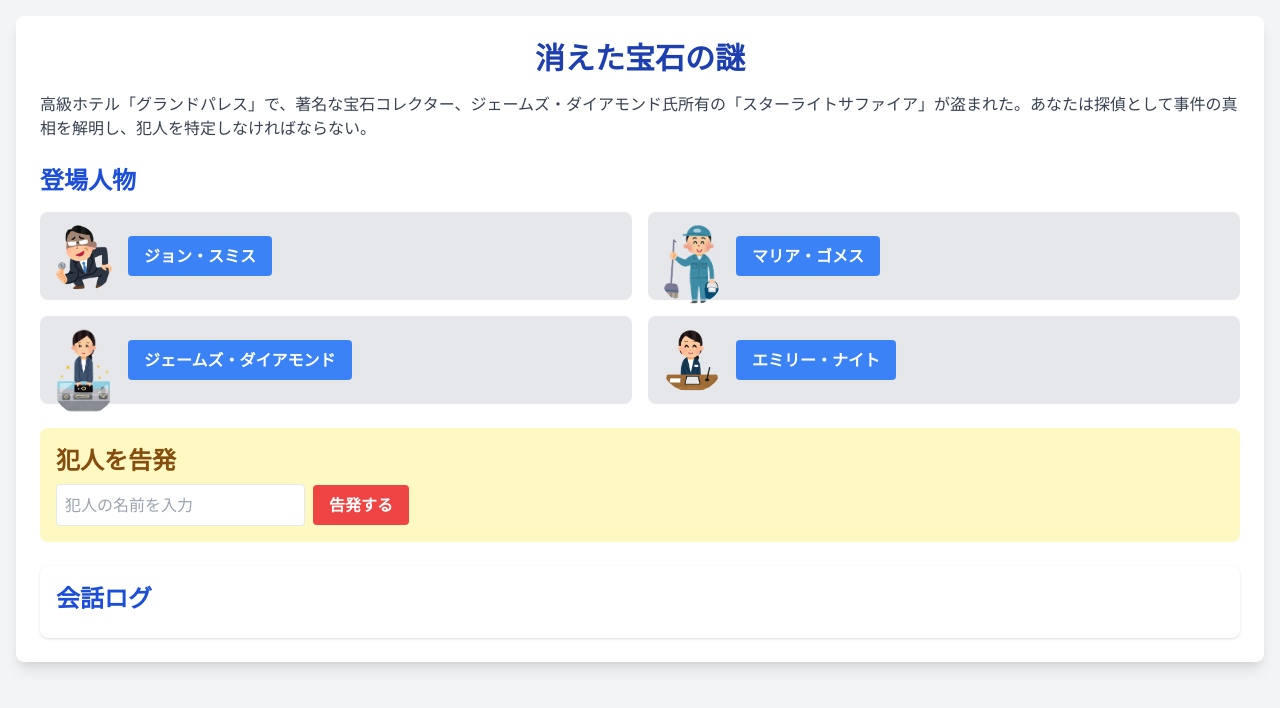
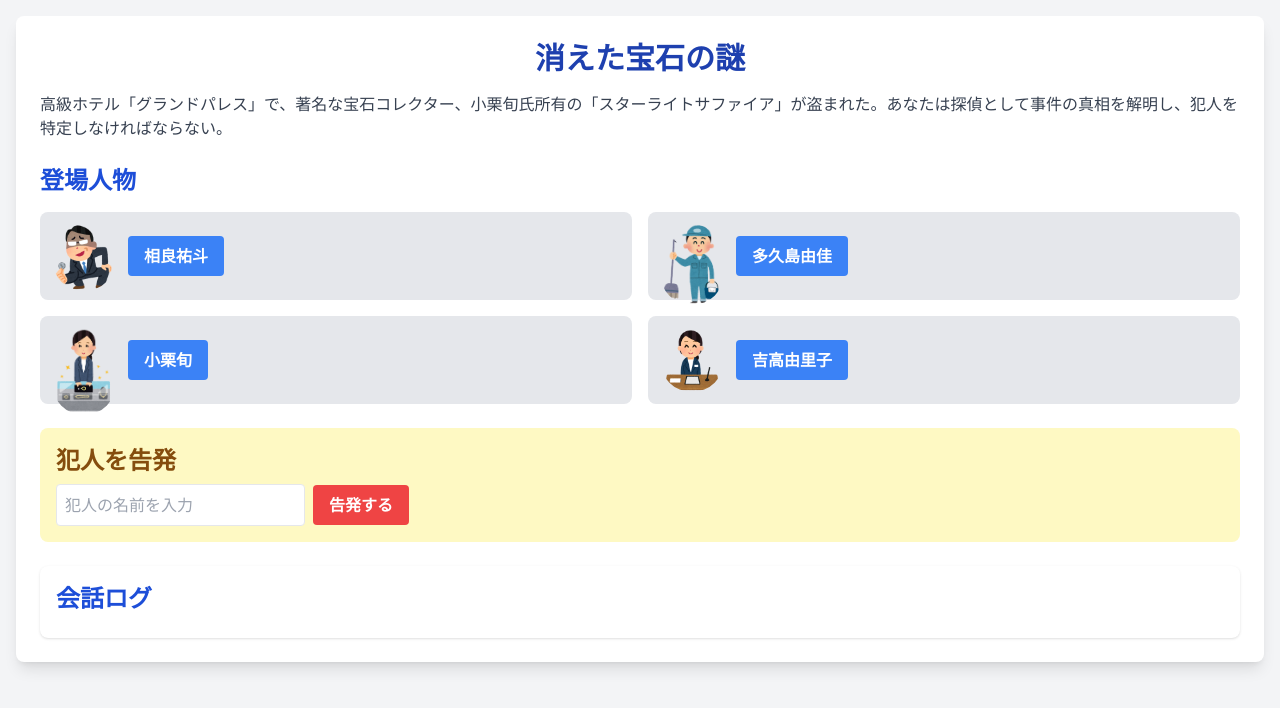
Before and after one commit to bayuTiger/mystery-game, a Next.js app: page /game in a window 1280 px wide. Shown: the top 708 px of the page. Built offline with nearby package versions, Linux system fonts and the light colour scheme.

Commit message:
キャラクター名の変更

```diff
--- a/data/scenario.ts
+++ b/data/scenario.ts
@@ -3,11 +3,11 @@ import { Scenario } from "../types";
 export const scenario: Scenario = {
   title: "消えた宝石の謎",
   description:
-    "高級ホテル「グランドパレス」で、著名な宝石コレクター、ジェームズ・ダイアモンド氏所有の「スターライトサファイア」が盗まれた。あなたは探偵として事件の真相を解明し、犯人を特定しなければならない。",
+    "高級ホテル「グランドパレス」で、著名な宝石コレクター、小栗旬氏所有の「スターライトサファイア」が盗まれた。あなたは探偵として事件の真相を解明し、犯人を特定しなければならない。",
   npcs: [
     {
       id: 1,
-      name: "ジョン・スミス",
+      name: "相良祐斗",
       image: "hotel-manager.png",
       dialogues: [
         {
@@ -23,10 +23,10 @@ export const scenario: Scenario = {
         {
           text: "スタッフの行動を確認したか聞く",
           response:
-            "もちろんだとも！私は完璧主義者でね、全スタッフのアリバイを確認済みさ。ただ、新入りの清掃員マリアのことはよく知らない。彼女、妙に熱心に働くんだよ。怪しいと言えば怪しいかもね。",
+            "もちろんだとも！私は完璧主義者でね、全スタッフのアリバイを確認済みさ。ただ、新入りの清掃員多久島のことはよく知らない。彼女、妙に熱心に働くんだよ。怪しいと言えば怪しいかもね。",
         },
         {
-          text: "ジョンの個人的な趣味について聞く",
+          text: "相良の個人的な趣味について聞く",
           response:
             "おや、仕事以外のことに興味があるのかい？実はね、私、鉱物収集が趣味なんだ。特に青色の石には目がない。スターライトサファイア？ああ、素晴らしい石だったよ...って、これ関係ないか。はは、失礼！",
         },
@@ -41,7 +41,7 @@ export const scenario: Scenario = {
             "おっと、そこまで詳しく知られちゃ困るな。...冗談だよ。実はね、15階の廊下の一部に小さな死角があるんだ。でもそんなこと、スタッフ以外知らないはずさ。ん？私がなぜ知ってる？当然だろう、私はマネージャーだからね！",
         },
         {
-          text: "ジョンの過去の経歴について聞く",
+          text: "相良の過去の経歴について聞く",
           response:
             "へえ、私の過去に興味があるのかい？面白い探偵さんだね。実はね、昔は宝石店で働いていたんだ。そこで学んだ知識が、このホテルでも役立っているよ。宝石の取り扱いとか...って、まさか私を疑っているわけじゃないよね？ははは！",
         },
@@ -49,7 +49,7 @@ export const scenario: Scenario = {
     },
     {
       id: 2,
-      name: "マリア・ゴメス",
+      name: "多久島由佳",
       image: "cleaner.png",
       dialogues: [
         {
@@ -63,27 +63,27 @@ export const scenario: Scenario = {
             "もう、しつこいわね。でもいいわ、教えてあげる。深夜3時ごろ、誰かがエレベーターを使ったわ。私、音に敏感なの。それと...ちょっと変な匂いがしたわ。高級な香水の匂い。清掃員には縁のない香りよ。",
         },
         {
-          text: "マリアの過去の職歴について詳しく聞く",
+          text: "多久島の過去の職歴について詳しく聞く",
           response:
             "あら、私の経歴に興味があるの？そんな下々の者のことまで気にするなんて、お優しいこと。前は小さなオフィスビルで清掃していたわ。でもね、そこでは色々と...面白いものを見つけちゃったりして。あ、これ以上は秘密よ♪",
         },
         {
           text: "他のスタッフとの人間関係について聞く",
           response:
-            "まあ、デリケートな質問ね。でも、あなたにだけ特別に教えるわ。ジョンさん？あの人、私によく目をつけるの。気味が悪いくらいよ。エミリーさんは、いつも上から目線。ジェームズさん？あの方はただの変わり者ね。",
+            "まあ、デリケートな質問ね。でも、あなたにだけ特別に教えるわ。相良さん？あの人、私によく目をつけるの。気味が悪いくらいよ。吉高さんは、いつも上から目線。小栗さん？あの方はただの変わり者ね。",
         },
         {
-          text: "マリアの趣味について聞く",
+          text: "多久島の趣味について聞く",
           response:
             "私の趣味？まさか、デートのお誘い？冗談よ。実はね、宝石の模型作りが趣味なの。本物は手に入らないから、せめて模型でも...って、これって怪しいかしら？ま、冗談に決まってるじゃない。",
         },
         {
-          text: "マリアが見かけた不審な人物について聞く",
+          text: "多久島が見かけた不審な人物について聞く",
           response:
             "不審な人物？そうね...実は昨晩、誰かが慌てて逃げ出すのを見たわ。顔は見えなかったけど、背が高くて痩せた男性だったわ。でも、これ本当に関係あるの？私、推理小説の見過ぎかも。あはは！",
         },
         {
-          text: "マリアの金銭的な悩みについて聞く",
+          text: "多久島の金銭的な悩みについて聞く",
           response:
             "あら、ずいぶんとプライベートな質問ね。でも、そうね...実は最近、ちょっと借金があって...って、これって関係ない？そうよね。だって、こんな大金な宝石、私には手が出ないもの。ね？",
         },
@@ -91,7 +91,7 @@ export const scenario: Scenario = {
     },
     {
       id: 3,
-      name: "ジェームズ・ダイアモンド",
+      name: "小栗旬",
       image: "jewel-owner.png",
       dialogues: [
         {
@@ -110,22 +110,22 @@ export const scenario: Scenario = {
             "昨晩のことか...あまり覚えていないんだ。珍しく深酒をしてね。21時頃には部屋に戻り、すぐに寝てしまった。目が覚めたら朝の6時で、宝石が消えていた...ん？私が犯人だと？冗談じゃない。自分の宝石を盗むやつがいるか！",
         },
         {
-          text: "ジェームズの家族関係について聞く",
+          text: "小栗の家族関係について聞く",
           response:
             "私の家族だと？はっ、関係ないな。...まあいい、教えてやろう。妻とは10年前に離婚した。息子とは疎遠だ。最後に会ったのは...そうだな、1年前か。確か宝石のことで言い争いになってな。ったく、物欲しそうな目つきをしやがって。",
         },
         {
-          text: "ジェームズの健康状態について聞く",
+          text: "小栗の健康状態について聞く",
           response:
             "私の健康だと？まあ、年相応というところだ。ただ、最近は記憶力が...いや、なんでもない。それより宝石のことを考えろ！...ん？なぜそんな目で見る？まさか、私の記憶障害を疑っているのか？バカな！",
         },
         {
           text: "ホテルスタッフの印象について聞く",
           response:
-            "ホテルのスタッフか...そうだな。ジョンは几帳面だが、どこか怪しい。マリアは...ふむ、妙に宝石に詳しいような。エミリーは...あまり印象がない。それよりも、私の宝石はどこにある！？早く見つけろ！",
+            "ホテルのスタッフか...そうだな。相良は几帳面だが、どこか怪しい。多久島は...ふむ、妙に宝石に詳しいような。吉高は...あまり印象がない。それよりも、私の宝石はどこにある！？早く見つけろ！",
         },
         {
-          text: "ジェームズの新しい宝石の買付け予定について聞く",
+          text: "小栗の新しい宝石の買付け予定について聞く",
           response:
             "新しい宝石だと？ふむ...実は来週、とある競売に参加する予定だ。超大型のエメラルドが出品されるらしい。もちろん、私が落札する。ん？資金繰り？それは...まあ、なんとかなる。スターライトサファイアが見つかれば、の話だがな！",
         },
@@ -133,7 +133,7 @@ export const scenario: Scenario = {
     },
     {
       id: 4,
-      name: "エミリー・ナイト",
+      name: "吉高由里子",
       image: "night-receptionist.png",
       dialogues: [
         {
@@ -149,32 +149,32 @@ export const scenario: Scenario = {
         {
           text: "防犯カメラの映像へのアクセス権限について詳しく聞く",
           response:
-            "はい...申し訳ありませんが、私にはアクセス権限がありません。セキュリティ上の理由で、映像はジョンさん...つまりホテルマネージャーしか見られないんです。でも...あの、これは内緒なんですが、たまにジョンさんが深夜に防犯カメラルームに入るのを見かけます。変だと思いませんか？",
+            "はい...申し訳ありませんが、私にはアクセス権限がありません。セキュリティ上の理由で、映像は相良さん...つまりホテルマネージャーしか見られないんです。でも...あの、これは内緒なんですが、たまに相良さんが深夜に防犯カメラルームに入るのを見かけます。変だと思いませんか？",
         },
         {
-          text: "エミリーの私生活について聞く",
+          text: "吉高の私生活について聞く",
           response:
             "え？私の私生活ですか？あの...あまり面白いことはありません。夜勤の後は寝て、起きて、また仕事...。あ、でも最近、占いにはまっていて。昨日の占いでは「大きな出来事が起こる」と出たんです。まさか、こんな事件のことだったなんて...。",
         },
         {
           text: "他のスタッフとの関係について聞く",
           response:
-            "他のスタッフとの関係...ですか？うーん、特に親しい人はいないです。ジョンさんは少し怖い人で...。マリアさんは明るいけど、ちょっと様子が変？ジェームズさんは...あまり話したことがありません。あ、でも先日、廊下で秘密の電話をしているのを見かけました。気になって...。あ、盗み聞きなんてしてません！本当です！",
+            "他のスタッフとの関係...ですか？うーん、特に親しい人はいないです。相良さんは少し怖い人で...。多久島さんは明るいけど、ちょっと様子が変？小栗さんは...あまり話したことがありません。あ、でも先日、廊下で秘密の電話をしているのを見かけました。気になって...。あ、盗み聞きなんてしてません！本当です！",
         },
         {
-          text: "エミリーの将来の夢について聞く",
+          text: "吉高の将来の夢について聞く",
           response:
             "え？私の夢ですか？あの...実は、いつか自分でホテルを経営したいんです。でも、今の給料じゃ全然足りなくて...。あ！でも、だからって怪しいことはしません！本当です！ただ、宝石のことを聞いたとき、ちょっとドキッとしちゃって...。あ、違います！関係ないです！本当に！",
         },
         {
-          text: "エミリーが見た不審な出来事について詳しく聞く",
+          text: "吉高が見た不審な出来事について詳しく聞く",
           response:
             "不審な出来事...そうですね。実は、昨晩誰かがこっそりホテルの裏口から出て行くのを見たんです。顔は見えなかったけど、手に何か光るものを...。あ！でも、これ夢だったかもしれません。夜勤で疲れてて...。信じないでください！私、変なこと言っちゃってますよね？ごめんなさい！",
         },
       ],
     },
   ],
-  culprit: "ジョン・スミス",
+  culprit: "相良祐斗",
   ending: {
     dialogue: [
       {
@@ -182,12 +182,12 @@ export const scenario: Scenario = {
         text: "皆さん、お集まりいただきありがとうございます。この度の「スターライトサファイア」盗難事件の真相が明らかになりました。",
       },
       {
-        speaker: "ジェームズ・ダイアモンド",
+        speaker: "小栗旬",
         text: "おや、そうか！早く犯人を明かしてくれたまえ。",
       },
-      { speaker: "探偵", text: "犯人は...ジョン・スミスさん、あなたです。" },
+      { speaker: "探偵", text: "犯人は...相良祐斗さん、あなたです。" },
       {
-        speaker: "ジョン・スミス",
+        speaker: "相良祐斗",
         text: "な...何を言っているんだ！証拠はあるのか？",
       },
       {
@@ -195,47 +195,47 @@ export const scenario: Scenario = {
         text: "あります。まず、セキュリティシステムの停止。これはあなたしか知り得ない情報でした。",
       },
       {
-        speaker: "マリア・ゴメス",
-        text: "まあ！そういえば、ジョンさん、最近妙に私のことを気にしていましたよね。",
+        speaker: "多久島由佳",
+        text: "まあ！そういえば、相良さん、最近妙に私のことを気にしていましたよね。",
       },
       {
         speaker: "探偵",
-        text: "そうです。マリアさんに疑いをかけようとしていたのです。さらに、エミリーさんが目撃した不審な人物。これもジョンさんでした。",
+        text: "そうです。多久島さんに疑いをかけようとしていたのです。さらに、吉高さんが目撃した不審な人物。これも相良さんでした。",
       },
       {
-        speaker: "エミリー・ナイト",
+        speaker: "吉高由里子",
         text: "あの...確かに背格好は似ていました。でも、顔ははっきり見えなくて...",
       },
       {
         speaker: "探偵",
-        text: "最後に決定的だったのは、ジョンさんの宝石の知識です。元宝石店員だったあなたなら、この貴重な宝石の価値がわかっていた。",
+        text: "最後に決定的だったのは、相良さんの宝石の知識です。元宝石店員だったあなたなら、この貴重な宝石の価値がわかっていた。",
       },
       {
-        speaker: "ジョン・スミス",
+        speaker: "相良祐斗",
         text: "くっ...バレてしまったか。そうだ、私がやった！このホテル、経営難だったんだ。あの宝石を売れば...",
       },
       {
-        speaker: "ジェームズ・ダイアモンド",
+        speaker: "小栗旬",
         text: "なんてことだ！私の大切なスターライトサファイアが！",
       },
       {
         speaker: "探偵",
-        text: "宝石は無事に見つかりました。ジョンさんの部屋の隠し金庫にありました。",
+        text: "宝石は無事に見つかりました。相良さんの部屋の隠し金庫にありました。",
       },
       {
-        speaker: "ジョン・スミス",
+        speaker: "相良祐斗",
         text: "まさか、そんなところまで...。もう観念するよ。",
       },
       { speaker: "探偵", text: "以上で、事件は解決しました。" },
     ],
     bestStrategy: {
       choices: [
-        "ジョン・スミスに「ホテルの警備体制について詳しく聞く」",
-        "エミリー・ナイトに「不審な人物の特徴をもっと詳しく聞く」",
-        "ジョン・スミスに「ジョンの過去の経歴について聞く」",
+        "相良祐斗に「ホテルの警備体制について詳しく聞く」",
+        "吉高由里子に「不審な人物の特徴をもっと詳しく聞く」",
+        "相良祐斗に「相良の過去の経歴について聞く」",
       ],
       explanation:
-        "これらの選択肢で犯人を特定できる理由：\n1. ジョンがセキュリティシステムの詳細を知っていることが分かる。\n2. エミリーの証言から、不審人物の特徴がジョンと一致することが判明する。\n3. ジョンの宝石に関する詳しい知識が、元宝石店員だった経歴から説明できる。\nこれらの情報を組み合わせることで、ジョンが最も疑わしい人物だと特定できます。",
+        "これらの選択肢で犯人を特定できる理由：\n1. 相良がセキュリティシステムの詳細を知っていることが分かる。\n2. 吉高の証言から、不審人物の特徴が相良と一致することが判明する。\n3. 相良の宝石に関する詳しい知識が、元宝石店員だった経歴から説明できる。\nこれらの情報を組み合わせることで、相良が最も疑わしい人物だと特定できます。",
     },
   },
   hints: [
```
